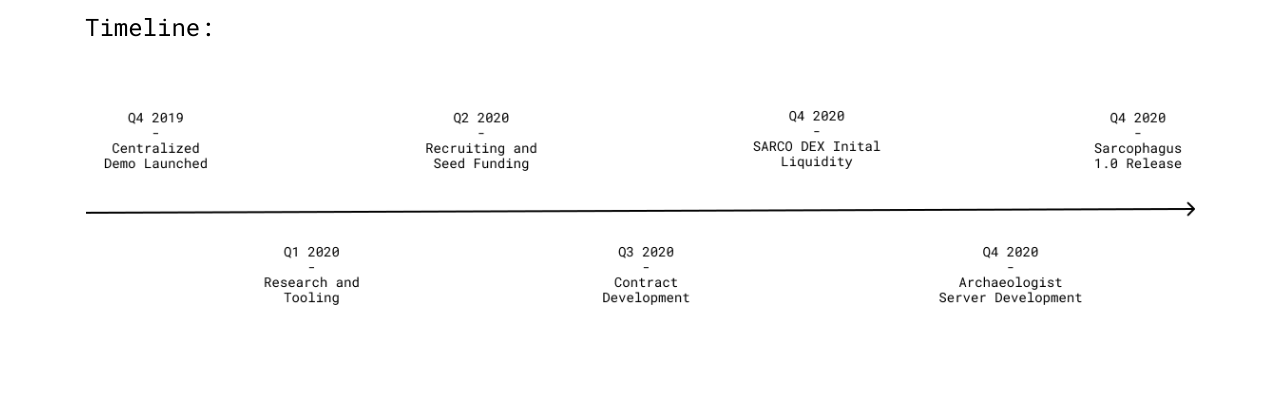
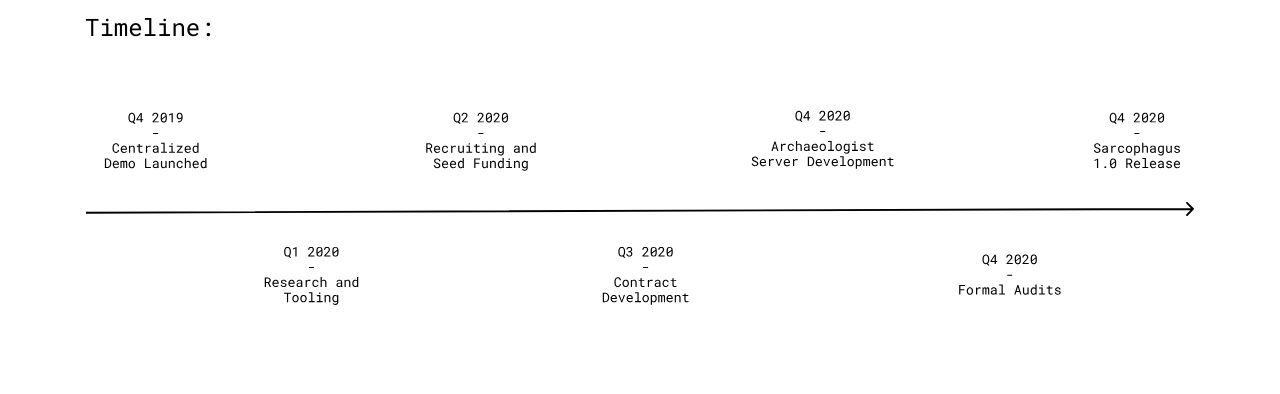
Before and after one commit to sarcophagus-org/marketing_site, a Jekyll site: the page built from index.html, in a window 1280 px wide. Shown: the part 1732-2126 px from the top of the page. Built offline with Jekyll 4.4.1, drawn with Linux system fonts in a browser that asks for light colours.

Commit message:
Update index.html

```diff
--- a/index.html
+++ b/index.html
@@ -97,7 +97,7 @@
     <div class="row">
       <div class="col">
         <h2>Timeline:</h2>
-        <a href="{{site.baseurl}}/assets/img/timeline.png" target="_blank"><img src="{{site.baseurl}}/assets/img/timeline.png" class="img-fluid"/></a>
+        <a href="{{site.baseurl}}/assets/img/timeline.png" target="_blank"><img src="{{site.baseurl}}/assets/img/timeline.svg" class="img-fluid"/></a>
       </div>
     </div>
   </div>
```
